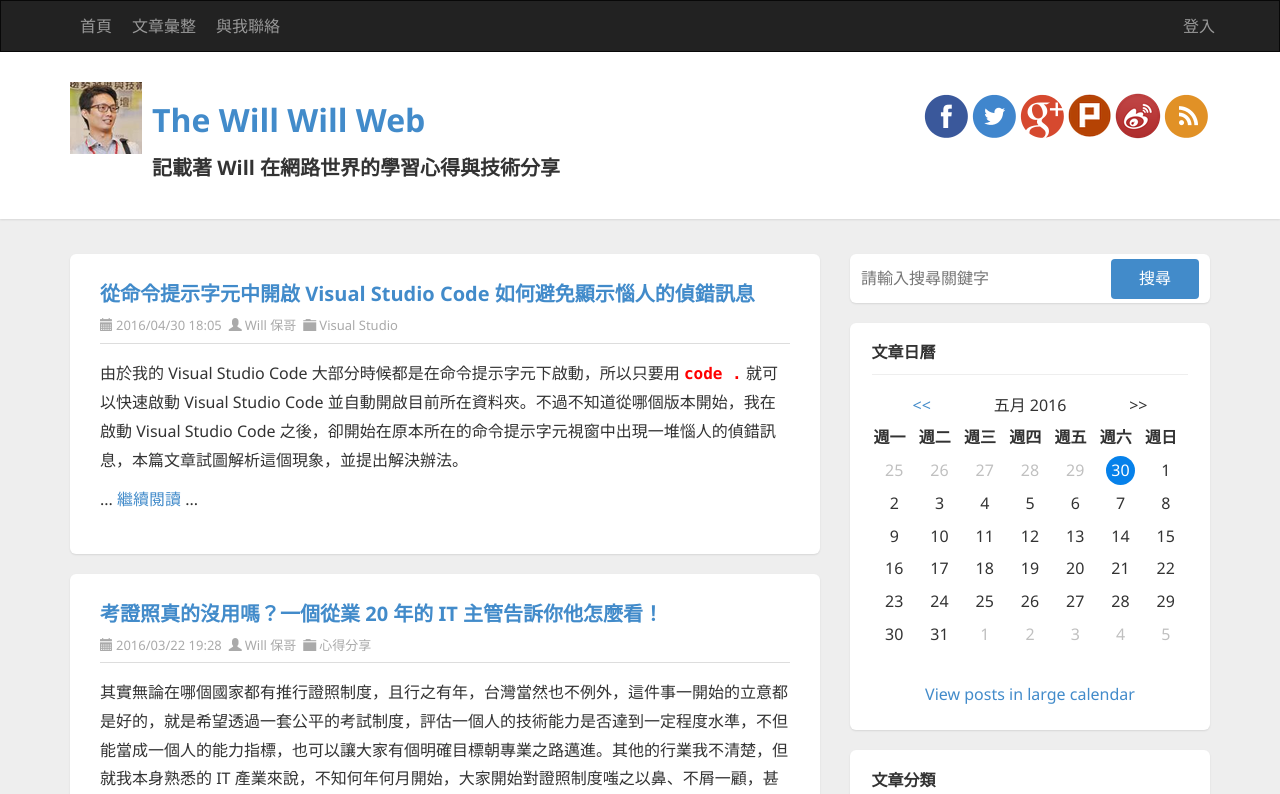
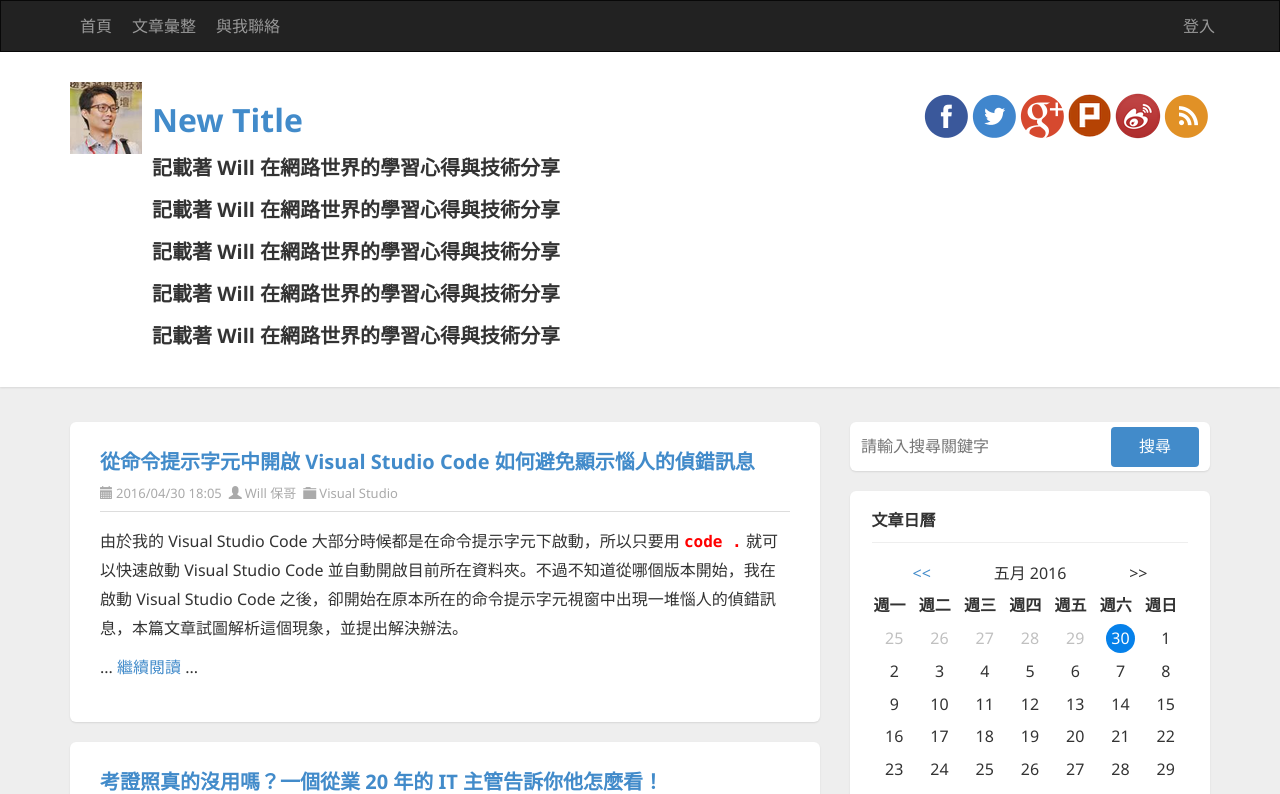
Before and after one commit to Hsinny/angular-start, an Angular app: page / in a window 1280 px wide. Shown: the top 794 px of the page. Built offline with nearby package versions, Linux system fonts and the light colour scheme.

Commit message:
三種資料繫結方式： 1. 內嵌繫結 2. 屬性繫結 3. 事件繫結

```diff
--- a/src/app/app.component.html
+++ b/src/app/app.component.html
@@ -28,12 +28,23 @@
           <img src="/assets/images/logo.png" class="pull-left logo" alt="The Will Will Web">
 
           <div class="pull-left">
-            <h1><a href="http://blog.miniasp.com/">The Will Will Web</a></h1>
-            <h3>記載著 Will 在網路世界的學習心得與技術分享</h3>
+            <!-- {{內嵌繫結}} -->
+            <h1><a href="{{url}}">{{title}}</a></h1>
+            <!-- on-事件繫結1 -->
+            <h3 on-click="changeEventTitle()">{{subtitle}}</h3>
+            <!-- (事件繫結2) -->
+            <h3 (click)="changeEvnetSubtitle()">{{thirdTitle}}</h3>
+            <!-- (事件繫結3)傳入$event參數 -->
+            <h3 (click)="changeEventThirdTitle($event)">{{thirdTitle}}</h3>
+            <!-- (事件繫結4)傳入$event參數 -->
+            <h3 (click)="changeEventFourthTitle($event)">{{thirdTitle}}</h3>
+            <!-- (事件繫結5)傳入$event參數及屬性 -->
+            <h3 (click)="changeEventFivthTitle($event.altKey)">{{thirdTitle}}</h3>
           </div>
 
           <div id="social-icons" class="pull-right social-icon">
-            <a href="https://www.facebook.com/will.fans" title="Will 保哥的技術交流中心" target="_blank">
+             <!-- [屬性繫結] [attr.自訂屬性繫結]-->
+            <a [href]="url" [title]="fbTitle" target="_blank" [attr.class]="class">
               <img src="/assets/images/facebook.png">
             </a>
             <a href="https://twitter.com/Will_Huang" title="@Will_Huang 保哥的推特" target="_blank">
--- a/src/app/app.component.ts
+++ b/src/app/app.component.ts
@@ -6,5 +6,48 @@ import { Component } from '@angular/core';
   styleUrls: ['./app.component.sass']
 })
 export class AppComponent {
-  title = 'demo';
+  title = 'The Will Will Web';
+  subtitle = '記載著 Will 在網路世界的學習心得與技術分享';
+  thirdTitle = '記載著 Will 在網路世界的學習心得與技術分享';
+  url = 'http://blog.miniasp.com/';
+  fbUrl = 'https://www.facebook.com/will.fans';
+  fbTitle = 'Will 保哥的技術交流中心';
+  class = 'link';
+  constructor() {
+    setTimeout(() => {
+      this.title = 'New Title';
+    }, 3000);
+
+    // 無效原因？
+    setTimeout(function() {
+      this.title = 'Second Title';
+    }, 4000);
+  }
+  changeEventTitle() {
+    this.subtitle = 'Event Title 1';
+  }
+  changeEvnetSubtitle() {
+    this.thirdTitle = 'Event Title 2';
+  }
+
+  // 事件繫結，傳入 $event 參數
+  changeEventThirdTitle($event) {
+    if ($event.altKey) {
+      this.thirdTitle = 'Event Title 3';
+    }
+  }
+
+  // 事件繫結，傳入帶有型別的 $event 參數
+  changeEventFourthTitle($event: MouseEvent) {
+    if ($event.altKey) {
+      this.thirdTitle = 'Event Title 4';
+    }
+  }
+
+  // 事件繫結，傳入帶有型別的參數
+  changeEventFivthTitle(altKey: boolean) {
+    if (altKey) {
+      this.thirdTitle = 'Event Title 5';
+    }
+  }
 }
```
